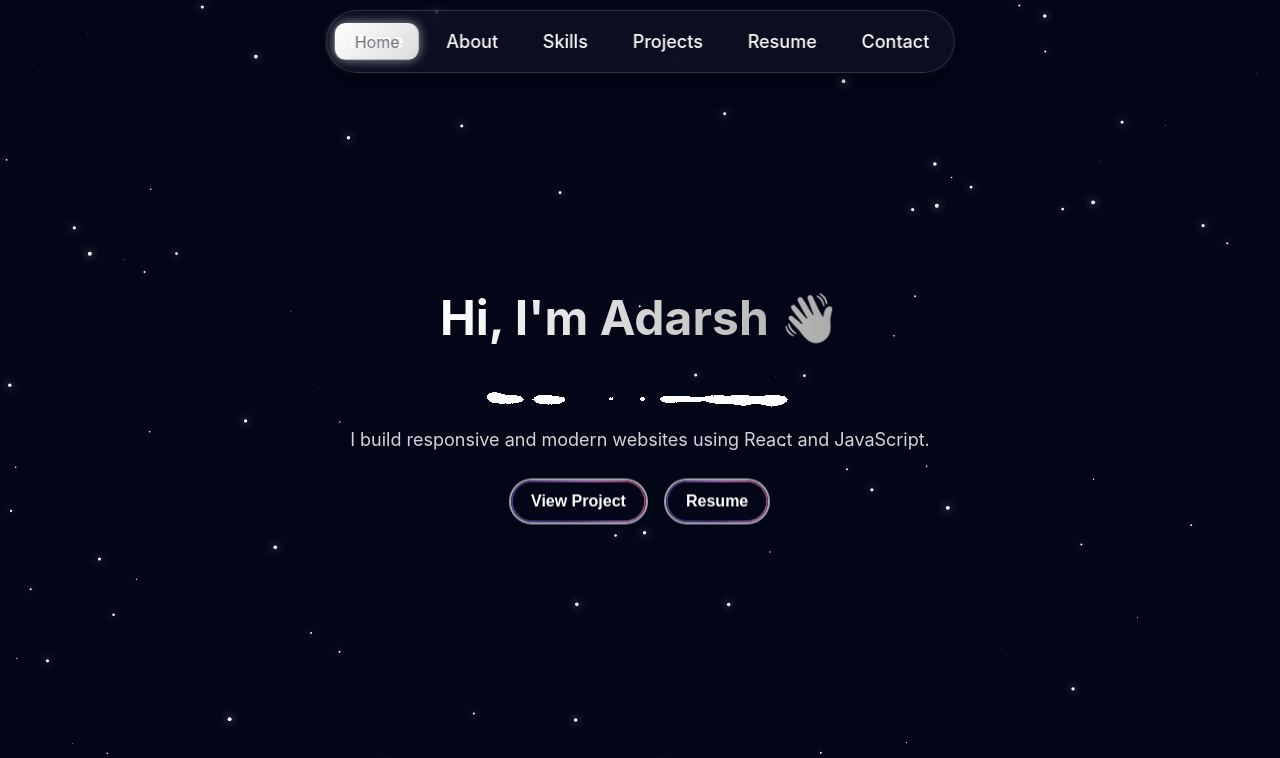
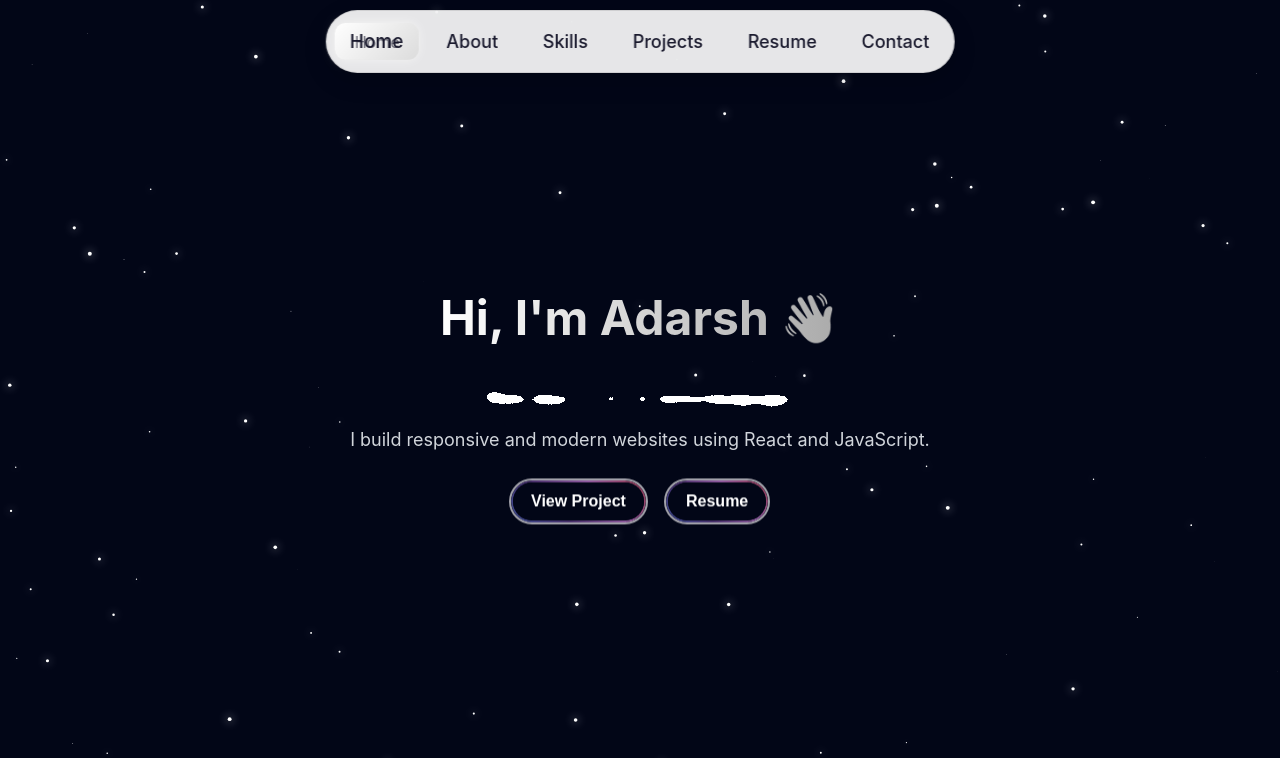
Before and after one commit to AadarshDubey-dotcom/Adarsh--Dubey, a React (Create React App) app: page / in a window 1280 px wide. Shown: the top 758 px of the page. Built offline with nearby package versions, Linux system fonts and the light colour scheme.

Commit message:
Change navbar to white background with dark text

```diff
--- a/src/components/GooeyNav/GooeyNav.css
+++ b/src/components/GooeyNav/GooeyNav.css
@@ -34,14 +34,14 @@
   transform: translateX(-50%);
   width: fit-content;
   backdrop-filter: blur(15px);
-  background: rgba(20, 20, 40, 0.6);
+  -webkit-backdrop-filter: blur(15px);
+  background: rgba(255, 255, 255, 0.9);
   padding: 0.3em 0.6em;
   border-radius: 999px;
-  border: 1px solid rgba(255,255,255,0.15);
+  border: 1px solid rgba(0,0,0,0.1);
   box-shadow:
-    0 8px 25px rgba(0,0,0,0.4),
-    0 0 10px rgba(255,255,255,0.05);
-
+    0 8px 25px rgba(0,0,0,0.15),
+    0 0 10px rgba(0,0,0,0.05);
   z-index: 1000;
 }
 
@@ -61,8 +61,8 @@
   margin: 0;
   position: relative;
   z-index: 3;
-  color: white;
-  text-shadow: 0 1px 1px hsl(205deg 30% 10% / 0.2);
+  color: #1a1a2e;
+  text-shadow: none;
 }
 
 .gooey-nav-container nav ul li {
@@ -74,14 +74,14 @@
     color 0.3s ease,
     box-shadow 0.3s ease;
   box-shadow: 0 0 0.5px 1.5px transparent;
-  color: white;
+  color: #1a1a2e;
   transition: all 0.3s ease;
 }
 
 .gooey-nav-container nav ul li a {
   display: inline-block;
   padding: 0.4em 0.8em;
-  color: white;
+  color: #1a1a2e;
   text-decoration: none;
   font-weight: 500;
   font-size: large;
@@ -130,7 +130,7 @@
 }
 
 .gooey-nav-container .effect.text {
-  color: white;
+  color: #1a1a2e;
   transition: color 0.3s ease;
 }
 
```
